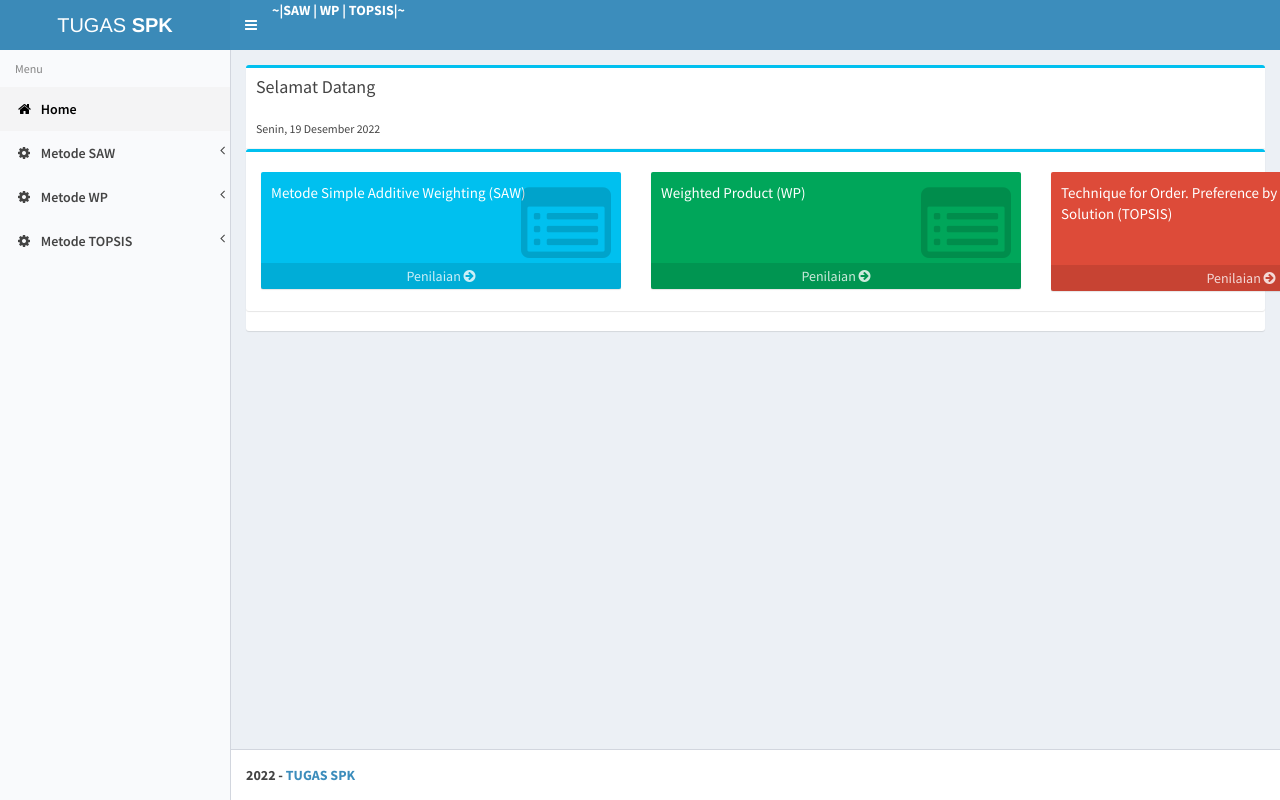
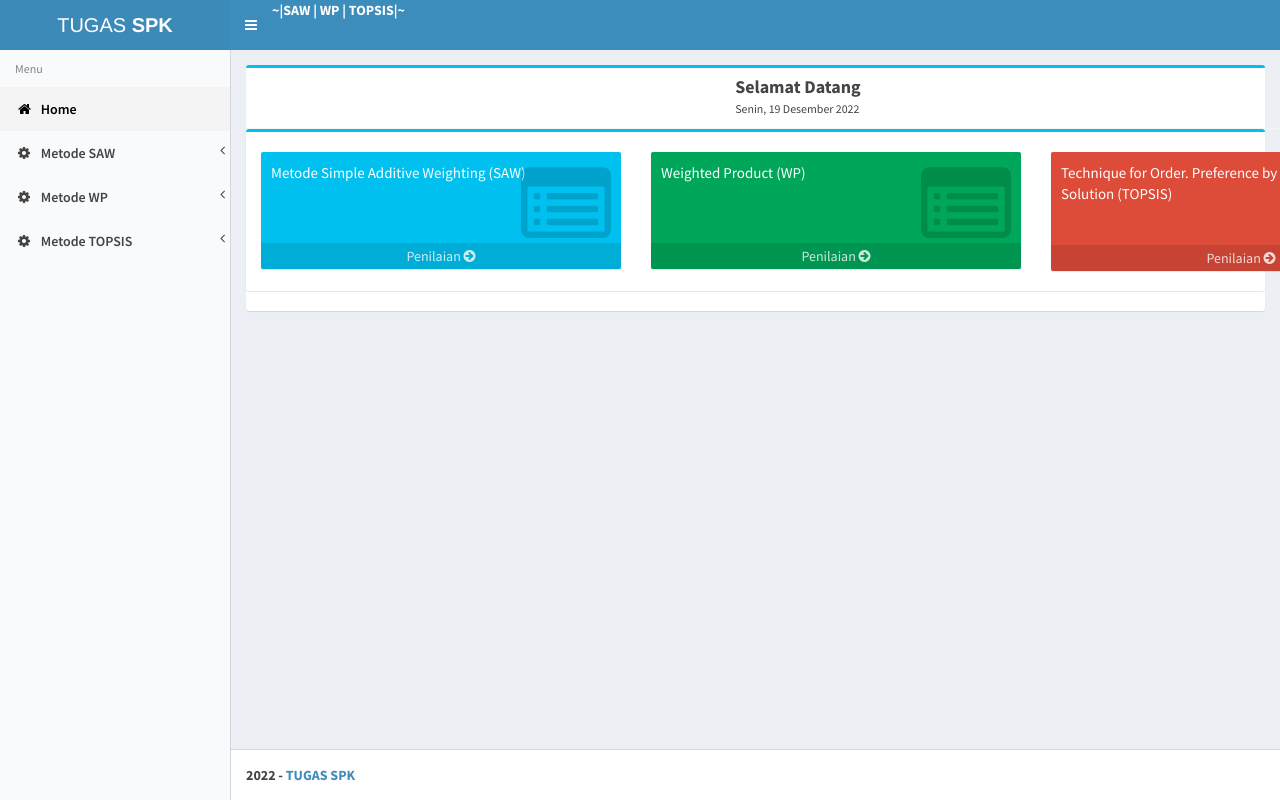
Before and after one commit to bzndenis/tugasSPK, a CodeIgniter app: page /database/ in a window 1280 px wide. Run offline with CodeIgniter, Linux system fonts and the light colour scheme.

Commit message:
Update home.php

```diff
--- a/application/views/home.php
+++ b/application/views/home.php
@@ -1,9 +1,13 @@
 <?php $this->load->view('template/header'); ?>
 
 <div class="box box-info">
+    <div class="container">
+
+        <div class="row justify-content-md-center ">
             <div class="box-header with-border">
-        <h3 class="box-title">Selamat Datang</h3> <br><br>
-
+                <div class="col-lg-5"></div>
+                <h3 class="box-title"><b> Selamat Datang </b></h3> <br>
+                <div class="col-lg-5"></div>
                 <small>
                     <script type='text/javascript'>
                         var months = ['Januari', 'Februari', 'Maret', 'April', 'Mei', 'Juni', 'Juli', 'Agustus', 'September', 'Oktober', 'November', 'Desember'];
@@ -20,6 +24,8 @@
                     </script>
                 </small>
 
+            </div>
+        </div>
     </div>
     <!-- /.row -->
     <!-- Main row -->
```
Lines whose indentation alone changed are shown as unchanged.
